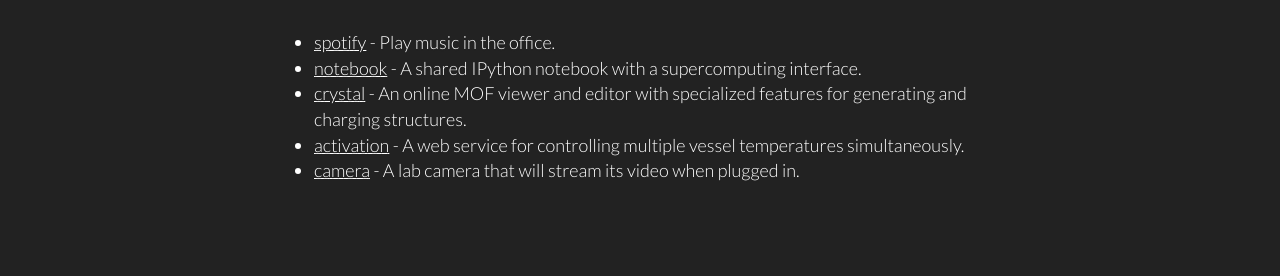
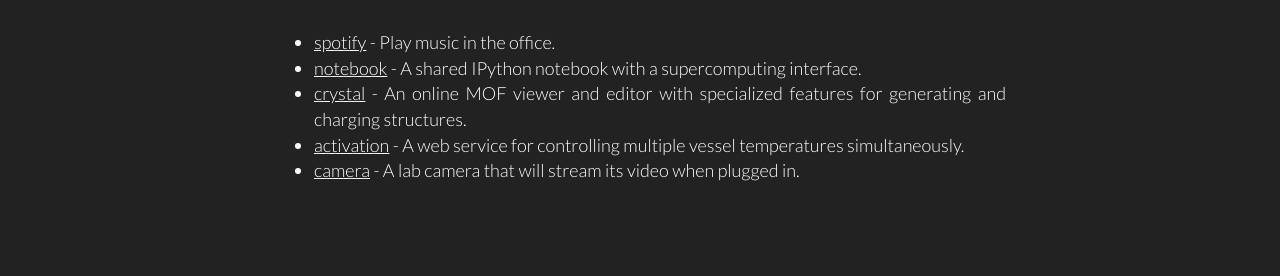
Before and after one commit to numat/numat.github.io, a Jekyll site: the page built from internal.md, in a window 1280 px wide. Shown: the part 317-593 px from the top of the page. Built offline with Jekyll 4.4.1, drawn with Linux system fonts in a browser that asks for light colours; nearby versions of some CDN libraries; comment, search, counter and statistics services are not loaded.

Commit message:
All paragraph text is justified

```diff
--- a/_sass/global.scss
+++ b/_sass/global.scss
@@ -53,6 +53,7 @@
   font-family: $font-stack;
   font-size: 18px;
   font-weight: $thin;
+  text-align: justify;
 }
 
 a,
--- a/_sass/technology.scss
+++ b/_sass/technology.scss
@@ -1,7 +1,6 @@
 .tech-content {
   display: table;
   height: 500px;
-  text-align: justify;
 }
 
 .tech-content p {
```
